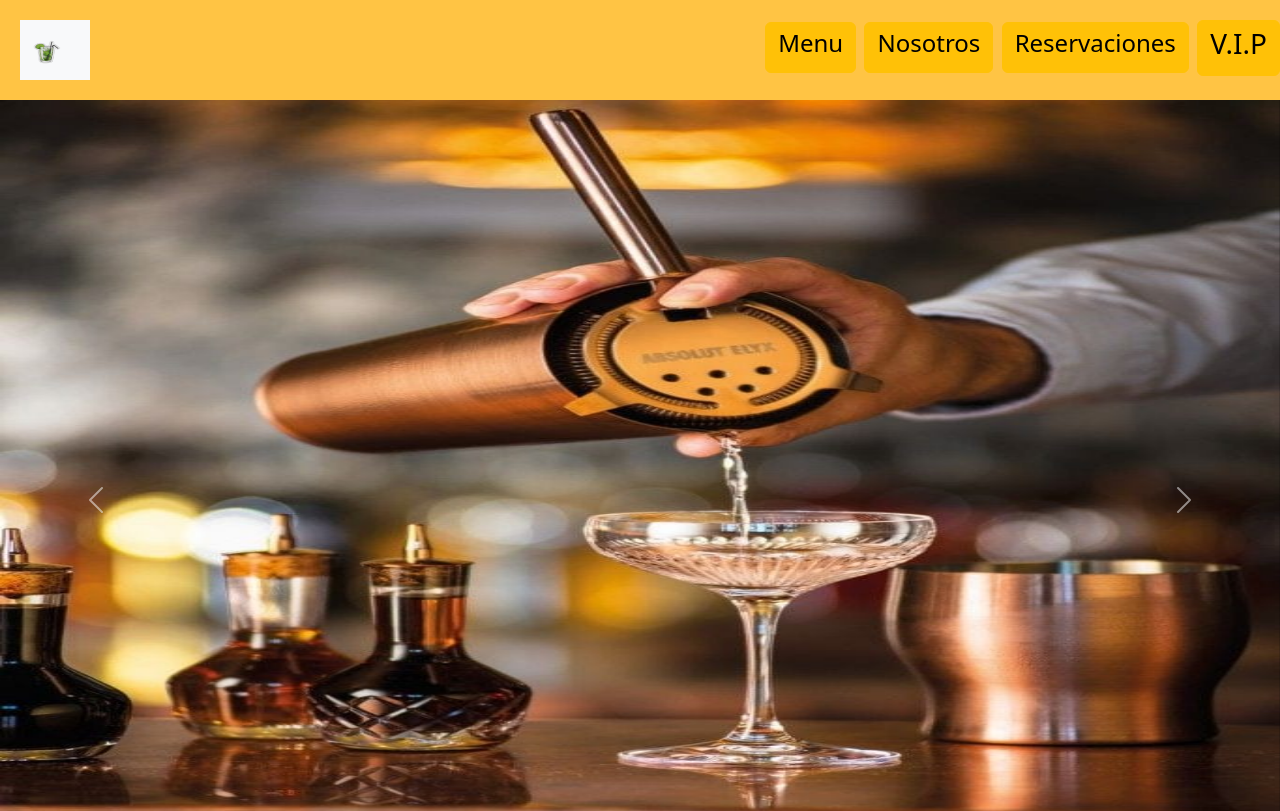
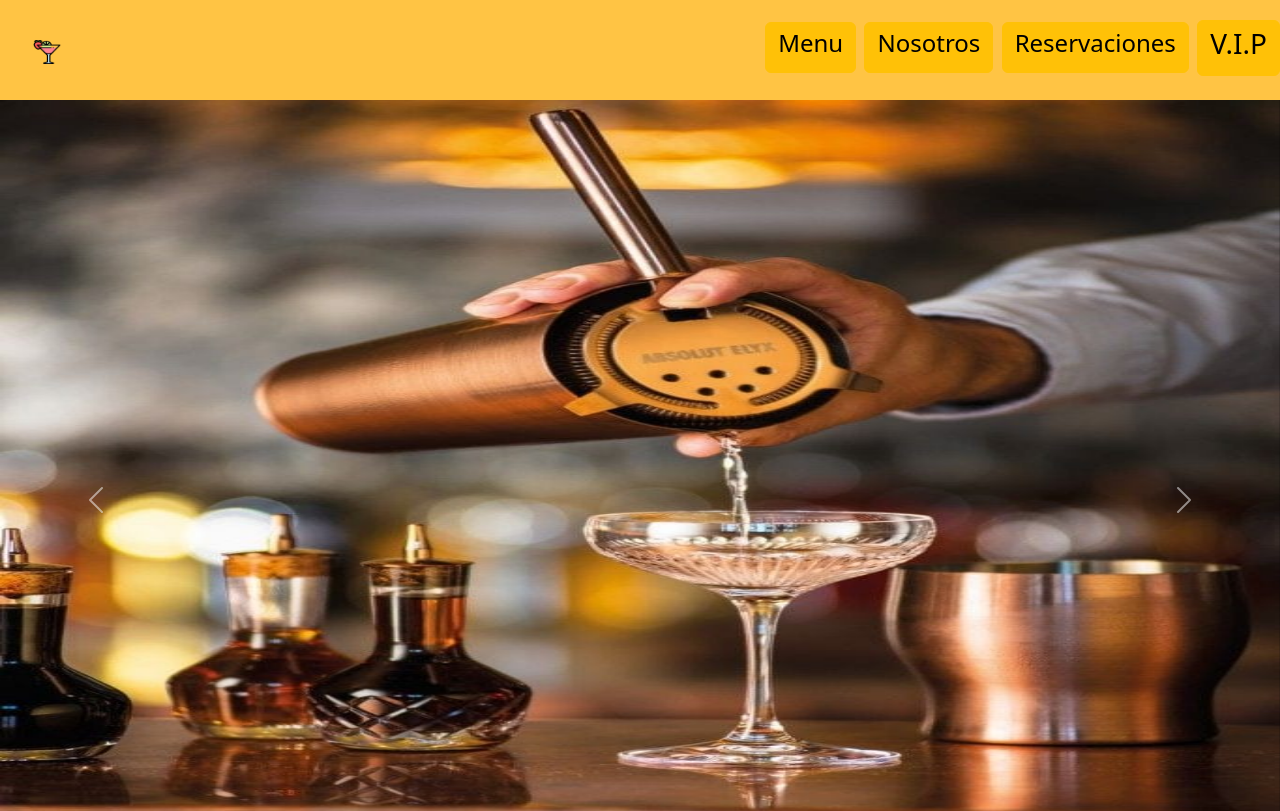
Before and after one commit to Orne-Levato/mi-repositorio-2.0, a website: page index.html in a window 1280 px wide. Shown: the top 811 px of the page. Drawn offline with nearby package versions, Linux system fonts and the light colour scheme.

Commit message:
les arregle el tema del icon

```diff
--- a/index.html
+++ b/index.html
@@ -23,10 +23,10 @@
   </style>
 
     <div class="contenedor2">
-      <nav class="navbar bg-body-tertiary">
+      <nav class="navbar">
         <div class="container">
           <a class="navbar-brand" href="cocteles.png">
-            <img src="coctel-verde.png" alt="coctel" width="30" height="24">
+            <img src="cocteles.png" alt="coctel" width="30" height="24">
           </a>
         </div>
       </nav>
```
Also changed, not shown: menu.html (+1 -1 lines), nosotros.html (+1 -1 lines), pase vip.html (+1 -1 lines), reservaciones.html (+1 -1 lines).
